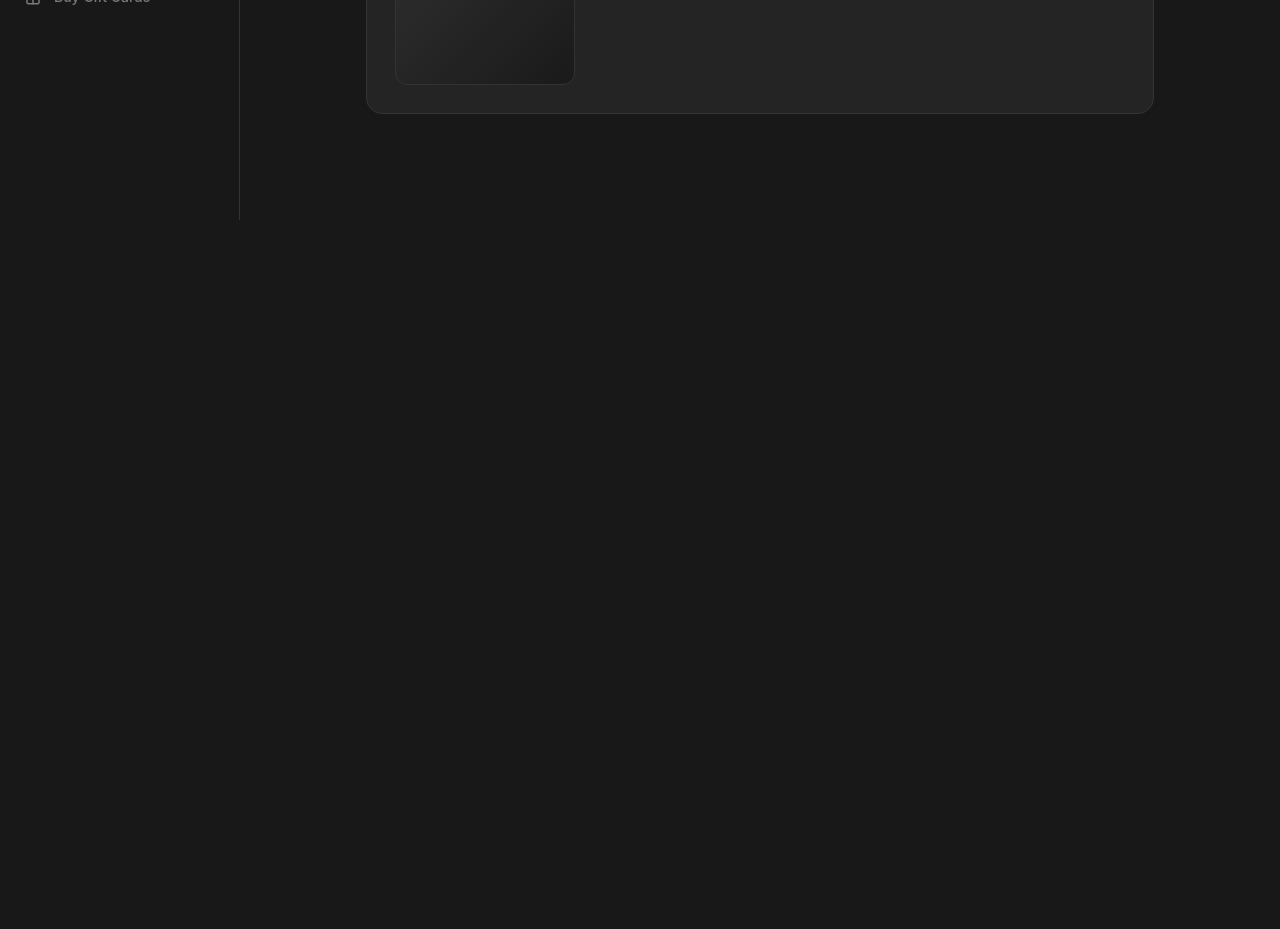
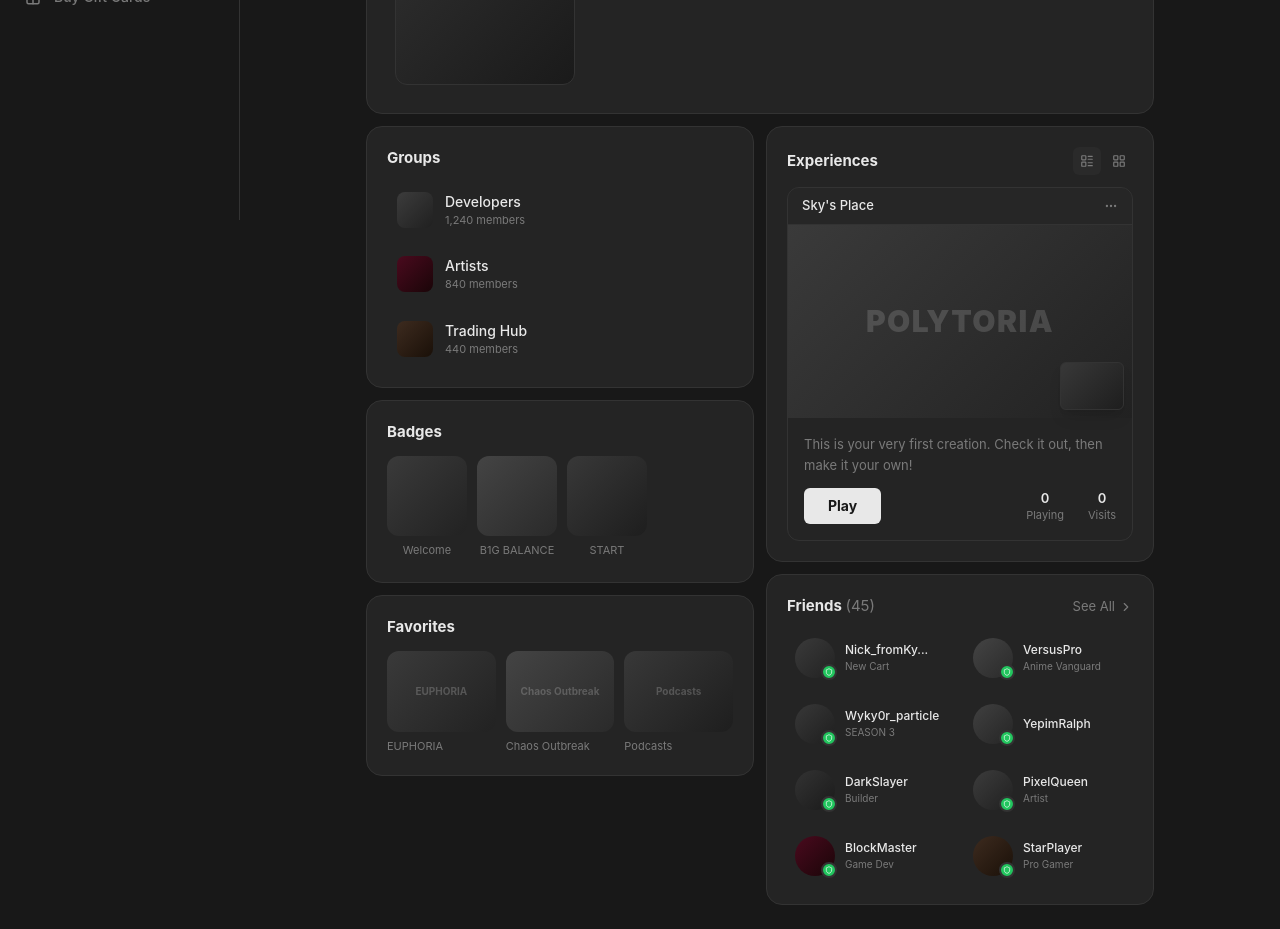
Before and after one commit to Pwooooo/Sox, a React (Vite) app: page /profile/1 in a window 1280 px wide. Shown: the part 580-1509 px from the top of the page. Before the commit the page ends 800 px from the top, so only its background shows below. Built offline with nearby package versions, Linux system fonts and the light colour scheme.

Commit message:
profile: full page with groups, badges, favorites, experiences, friends

```diff
--- a/src/pages/Profile.tsx
+++ b/src/pages/Profile.tsx
@@ -1,5 +1,14 @@
 import { useState } from 'react'
-import { MoreHorizontal, Pencil, ChevronLeft, ChevronRight } from 'lucide-react'
+import { cn } from '@/lib/utils'
+import {
+  MoreHorizontal,
+  Pencil,
+  ChevronLeft,
+  ChevronRight,
+  LayoutList,
+  LayoutGrid,
+  Shield,
+} from 'lucide-react'
 
 const WEARING_ITEMS = [
   { name: 'Dizzy', index: 0 },
@@ -10,6 +19,33 @@ const WEARING_ITEMS = [
   { name: 'Black Jeans', index: 5 },
 ]
 
+const FRIENDS = [
+  { name: 'Nick_fromKy...', sub: 'New Cart', index: 0 },
+  { name: 'VersusPro', sub: 'Anime Vanguard', index: 1 },
+  { name: 'Wyky0r_particle', sub: 'SEASON 3', index: 2 },
+  { name: 'YepimRalph', sub: '', index: 3 },
+  { name: 'DarkSlayer', sub: 'Builder', index: 4 },
+  { name: 'PixelQueen', sub: 'Artist', index: 5 },
+  { name: 'BlockMaster', sub: 'Game Dev', index: 6 },
+  { name: 'StarPlayer', sub: 'Pro Gamer', index: 7 },
+]
+
+const CREATIONS = [
+  { name: "Sky's Place", desc: 'This is your very first creation. Check it out, then make it your own!', players: 0, visits: 0, index: 0 },
+]
+
+const BADGES = [
+  { name: 'Welcome', index: 0 },
+  { name: 'B1G BALANCE', index: 1 },
+  { name: 'START', index: 2 },
+]
+
+const FAVORITES = [
+  { name: 'EUPHORIA', index: 0 },
+  { name: 'Chaos Outbreak', index: 1 },
+  { name: 'Podcasts', index: 2 },
+]
+
 function grad(i: number) {
   const g = [
     'linear-gradient(135deg, #3a3a3a 0%, #222 100%)',
@@ -18,12 +54,15 @@ function grad(i: number) {
     'linear-gradient(135deg, #404040 0%, #252525 100%)',
     'linear-gradient(135deg, #333 0%, #1a1a1a 100%)',
     'linear-gradient(135deg, #3c3c3c 0%, #202020 100%)',
+    'linear-gradient(135deg, #4a0a1e 0%, #1a0508 100%)',
+    'linear-gradient(135deg, #3d2b1f 0%, #1a1008 100%)',
   ]
   return g[i % g.length]
 }
 
 export function Profile() {
   const [wearingIndex, setWearingIndex] = useState(0)
+  const [expView, setExpView] = useState<'list' | 'grid'>('list')
   const visible = WEARING_ITEMS.slice(wearingIndex, wearingIndex + 4)
 
   return (
@@ -70,13 +109,10 @@ export function Profile() {
 
         <h3 className="text-[15px] font-bold text-foreground mb-4">Currently Wearing</h3>
         <div className="flex items-start gap-6">
-          {/* Full body avatar */}
           <div
             className="w-[180px] h-[220px] rounded-xl shrink-0 border border-border"
             style={{ background: grad(4) }}
           />
-
-          {/* Worn items + arrows */}
           <div className="flex-1 min-w-0">
             <div className="grid grid-cols-4 gap-3">
               {visible.map((item) => (
@@ -90,8 +126,6 @@ export function Profile() {
               ))}
             </div>
           </div>
-
-          {/* Arrows */}
           {WEARING_ITEMS.length > 4 && (
             <div className="flex items-center gap-1 shrink-0 mt-1">
               <button
@@ -112,6 +146,133 @@ export function Profile() {
           )}
         </div>
       </div>
+
+      {/* Two column section to fill space */}
+      <div className="flex flex-col lg:flex-row gap-3">
+        {/* Left */}
+        <div className="flex-1 min-w-0 flex flex-col gap-3">
+          {/* Groups */}
+          <div className="bg-card rounded-2xl border border-border p-5">
+            <h3 className="text-[15px] font-bold text-foreground mb-3">Groups</h3>
+            <div className="flex flex-col gap-2">
+              {['Developers', 'Artists', 'Trading Hub'].map((g, i) => (
+                <div key={g} className="flex items-center gap-3 p-2.5 rounded-xl hover:bg-secondary/50 transition-colors cursor-pointer">
+                  <div className="size-9 rounded-lg shrink-0" style={{ background: grad(i + 5) }} />
+                  <div className="flex-1 min-w-0">
+                    <p className="text-sm font-medium text-foreground truncate">{g}</p>
+                    <p className="text-[11px] text-muted-foreground">{(1240 - i * 400).toLocaleString()} members</p>
+                  </div>
+                </div>
+              ))}
+            </div>
+          </div>
+
+          {/* Badges */}
+          <div className="bg-card rounded-2xl border border-border p-5">
+            <h3 className="text-[15px] font-bold text-foreground mb-3">Badges</h3>
+            <div className="flex gap-2.5 overflow-x-auto pb-1" style={{ scrollbarWidth: 'none' }}>
+              {BADGES.map((b) => (
+                <div key={b.name} className="shrink-0 w-[80px] cursor-pointer">
+                  <div className="w-full aspect-square rounded-xl" style={{ background: grad(b.index) }} />
+                  <p className="text-[11px] text-muted-foreground text-center mt-1.5 truncate">{b.name}</p>
+                </div>
+              ))}
+            </div>
+          </div>
+
+          {/* Favorites */}
+          <div className="bg-card rounded-2xl border border-border p-5">
+            <h3 className="text-[15px] font-bold text-foreground mb-3">Favorites</h3>
+            <div className="grid grid-cols-3 gap-2.5">
+              {FAVORITES.map((f) => (
+                <div key={f.name} className="cursor-pointer group">
+                  <div className="aspect-[4/3] rounded-xl overflow-hidden" style={{ background: grad(f.index) }}>
+                    <div className="w-full h-full flex items-center justify-center">
+                      <span className="text-white/20 text-[10px] font-bold">{f.name}</span>
+                    </div>
+                  </div>
+                  <p className="text-[11px] text-muted-foreground mt-1.5 truncate">{f.name}</p>
+                </div>
+              ))}
+            </div>
+          </div>
+        </div>
+
+        {/* Right */}
+        <div className="flex-1 min-w-0 flex flex-col gap-3">
+          {/* Experiences */}
+          <div className="bg-card rounded-2xl border border-border p-5">
+            <div className="flex items-center justify-between mb-3">
+              <h3 className="text-[15px] font-bold text-foreground">Experiences</h3>
+              <div className="flex items-center gap-1">
+                <button onClick={() => setExpView('list')} className={cn("size-7 rounded-md flex items-center justify-center cursor-pointer border-none", expView === 'list' ? "bg-secondary" : "bg-transparent")}>
+                  <LayoutList className="size-3.5 text-muted-foreground" />
+                </button>
+                <button onClick={() => setExpView('grid')} className={cn("size-7 rounded-md flex items-center justify-center cursor-pointer border-none", expView === 'grid' ? "bg-secondary" : "bg-transparent")}>
+                  <LayoutGrid className="size-3.5 text-muted-foreground" />
+                </button>
+              </div>
+            </div>
+
+            {CREATIONS.map((game) => (
+              <div key={game.name} className="rounded-xl border border-border overflow-hidden">
+                <div className="flex items-center justify-between px-3.5 py-2 bg-secondary/40 border-b border-border">
+                  <span className="text-[13px] font-medium text-foreground">{game.name}</span>
+                  <MoreHorizontal className="size-3.5 text-muted-foreground" />
+                </div>
+                <div className="relative aspect-[16/9]" style={{ background: grad(game.index) }}>
+                  <div className="absolute inset-0 flex items-center justify-center">
+                    <span className="text-white/15 text-3xl font-black tracking-wider">POLYTORIA</span>
+                  </div>
+                  <div className="absolute bottom-2 right-2 w-16 h-12 rounded-md border border-white/10 shadow-lg" style={{ background: grad(game.index + 2) }} />
+                </div>
+                <div className="p-4">
+                  <p className="text-[13px] text-muted-foreground mb-3 leading-relaxed">{game.desc}</p>
+                  <div className="flex items-center justify-between">
+                    <button className="px-6 py-2 rounded-md bg-foreground text-background text-sm font-bold hover:opacity-90 transition-opacity cursor-pointer border-none">Play</button>
+                    <div className="flex items-center gap-6 text-sm">
+                      <div className="text-center">
+                        <p className="text-foreground font-semibold text-[13px]">{game.players}</p>
+                        <p className="text-[11px] text-muted-foreground">Playing</p>
+                      </div>
+                      <div className="text-center">
+                        <p className="text-foreground font-semibold text-[13px]">{game.visits.toLocaleString()}</p>
+                        <p className="text-[11px] text-muted-foreground">Visits</p>
+                      </div>
+                    </div>
+                  </div>
+                </div>
+              </div>
+            ))}
+          </div>
+
+          {/* Friends */}
+          <div className="bg-card rounded-2xl border border-border p-5">
+            <div className="flex items-center justify-between mb-3">
+              <h3 className="text-[15px] font-bold text-foreground">Friends <span className="text-muted-foreground font-normal">(45)</span></h3>
+              <span className="text-[13px] text-muted-foreground hover:underline cursor-pointer flex items-center gap-1">
+                See All <ChevronRight className="size-3.5" />
+              </span>
+            </div>
+            <div className="grid grid-cols-2 gap-2.5">
+              {FRIENDS.map((f) => (
+                <div key={f.name} className="flex items-center gap-2.5 p-2 rounded-xl hover:bg-secondary/50 transition-colors cursor-pointer">
+                  <div className="relative shrink-0">
+                    <div className="size-10 rounded-full" style={{ background: grad(f.index) }} />
+                    <div className="absolute -bottom-0.5 -right-0.5 size-4 rounded-full bg-green flex items-center justify-center border-2 border-card">
+                      <Shield className="size-2 text-white" />
+                    </div>
+                  </div>
+                  <div className="min-w-0">
+                    <p className="text-[12px] font-medium text-foreground truncate">{f.name}</p>
+                    {f.sub && <p className="text-[10px] text-muted-foreground truncate">{f.sub}</p>}
+                  </div>
+                </div>
+              ))}
+            </div>
+          </div>
+        </div>
+      </div>
     </div>
   )
 }
```
